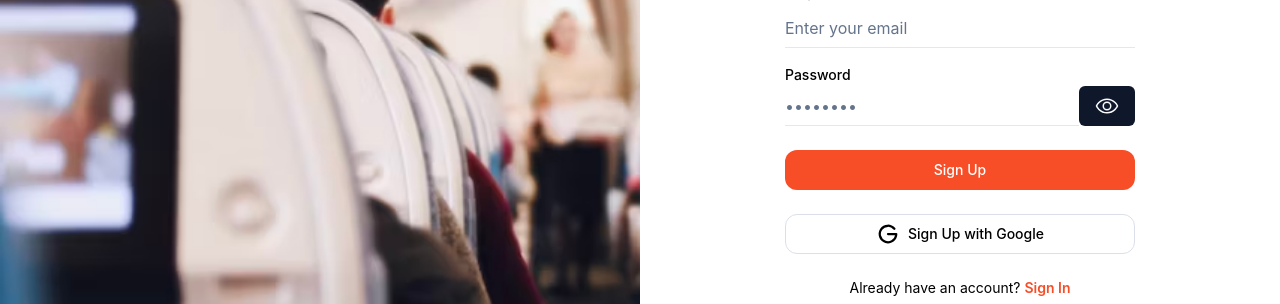
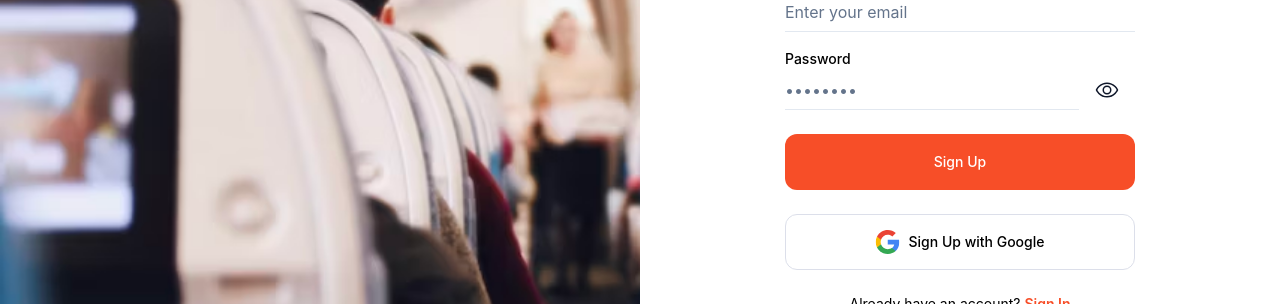
Before and after one commit to SYNRGY-6-TEAM-5/frontend-web, a React (Vite) app: page /register in a window 1280 px wide. Shown: the part 257-561 px from the top of the page. Built offline with nearby package versions, Linux system fonts and the light colour scheme.

Commit message:
add variant, tinggi & logo svg

```diff
--- a/src/assets/svg/index.ts
+++ b/src/assets/svg/index.ts
@@ -1,2 +1,3 @@
 /// <reference types="vite-plugin-svgr/client" />
 export { default as MainLogo } from "./MainLogo.svg?react";
+export { default as GoogleLogo } from "./google.svg?react";
--- a/src/pages/register/components/RegisterForm.tsx
+++ b/src/pages/register/components/RegisterForm.tsx
@@ -4,7 +4,7 @@ import { Input } from "@/components/ui/input";
 import { Label } from "@/components/ui/label";
 import { cn } from "@/lib/utils";
 import { Loader } from "lucide-react";
-import { GoogleLogo } from "@phosphor-icons/react";
+import { GoogleLogo } from "@/assets/svg";
 import { Eye } from "@phosphor-icons/react";
 import { EyeSlash } from "@phosphor-icons/react";
 
@@ -64,7 +64,11 @@ const RegisterForm = ({ className, ...props }: UserAuthFormProps) => {
                   className="border-b-grey-500 rounded-none border-0 border-b px-0 py-2.5 text-base"
                   required
                 />
-                <Button type="button" onClick={togglePasswordVisible}>
+                <Button
+                  variant="link"
+                  type="button"
+                  onClick={togglePasswordVisible}
+                >
                   {isPasswordVisible ? (
                     <EyeSlash size={24} />
                   ) : (
@@ -76,7 +80,7 @@ const RegisterForm = ({ className, ...props }: UserAuthFormProps) => {
           </div>
           <Button
             type="submit"
-            className="rounded-xl bg-primary-500 py-4 text-white"
+            className="h-14 rounded-xl bg-primary-500 py-4 text-white"
           >
             {isPending && <Loader className="mr-2 h-4 w-4 animate-spin" />}
             Sign Up
@@ -88,12 +92,12 @@ const RegisterForm = ({ className, ...props }: UserAuthFormProps) => {
           variant="outline"
           type="button"
           disabled={isPending}
-          className="gap-2 rounded-xl border-gray-200"
+          className="h-14 gap-2 rounded-xl border-gray-200"
         >
           {isPending ? (
             <Loader className="mr-2 h-4 w-4 animate-spin" />
           ) : (
-            <GoogleLogo size={24} weight="bold" />
+            <GoogleLogo />
           )}
           Sign Up with Google
         </Button>
```
Also changed, not shown: src/assets/svg/google.svg (added).
